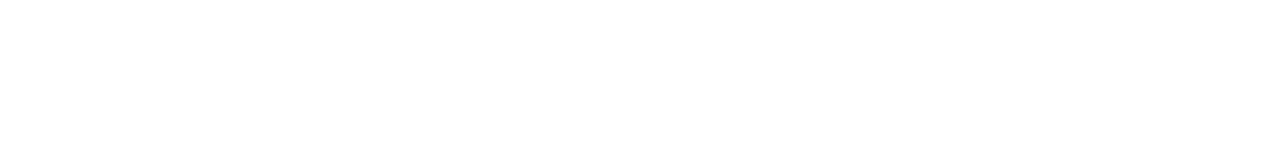
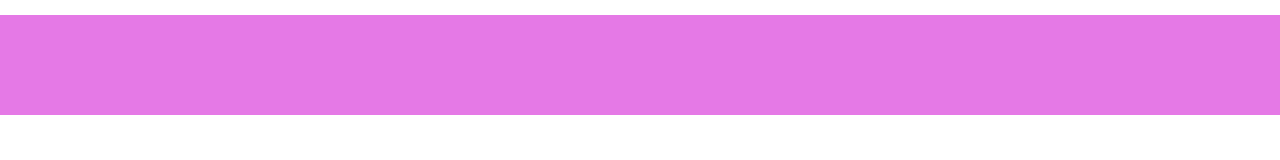
Before and after one commit to EttoreBarcella/htmlcss-struttura-wp, a plain HTML site: page index.html in a window 1280 px wide. Drawn offline with Linux system fonts and the light colour scheme.

Commit message:
box header

```diff
--- a/css/style.css
+++ b/css/style.css
@@ -9,3 +9,11 @@
     max-width: 1280px;
     margin: auto;
 }
+
+.box-rosa{
+    background-color: #e579e6;
+    margin-top: 15px;
+    margin-bottom: 15px;
+    width: 100%;
+    height: 100px;
+}
--- a/index.html
+++ b/index.html
@@ -9,9 +9,9 @@
     </head>
     <body>
         <div class="container">
-            <!-- box rosa -->
+            <!-- box-rosa -->
             <header>
-                <div></div>
+                <div class="box-rosa"></div>
             </header>
             <!-- box gialla e celeste -->
             <main></main>
```
